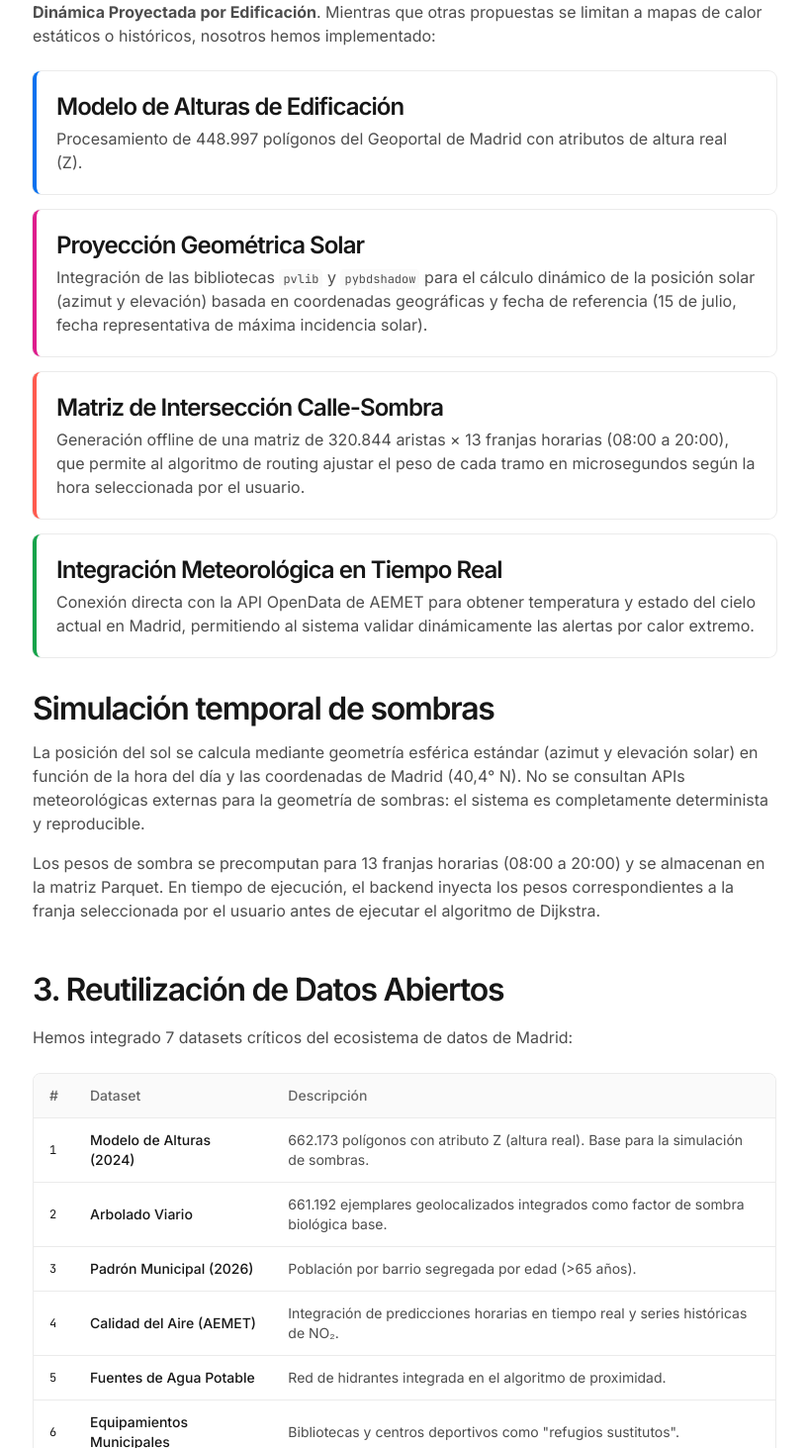
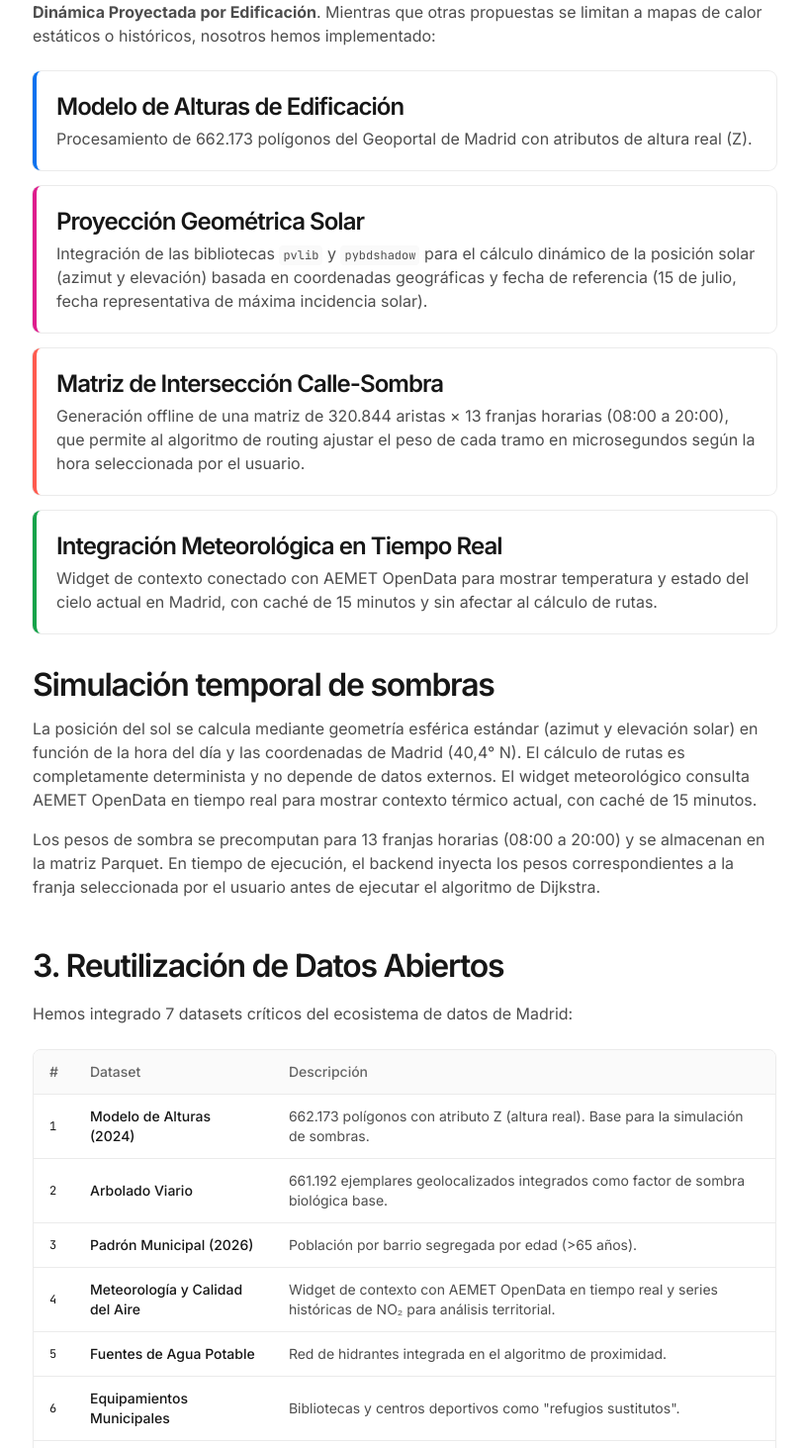
Before and after one commit to Huntsman1756/madrid-refugio-public, a Next.js app in the folder frontend/: page /metodologia in a window 1280 px wide. Shown: the part 707-2170 px from the top of the page at 99% size, without its empty margins (231-1048 px from the left). Built offline with nearby package versions, Linux system fonts and the light colour scheme.

Commit message:
docs: sync methodology and demo coverage

```diff
--- a/frontend/src/app/metodologia/page.tsx
+++ b/frontend/src/app/metodologia/page.tsx
@@ -42,7 +42,7 @@ export default function MetodologiaPage() {
           <div className="space-y-4">
             <Card level={1} className="p-5 border-l-4 border-l-[#0a72ef]">
               <h4 className="font-semibold text-[var(--ds-black)] text-sm mb-1">Modelo de Alturas de Edificación</h4>
-              <p className="text-sm text-[var(--ds-gray-600)]">Procesamiento de 448.997 polígonos del Geoportal de Madrid con atributos de altura real (Z).</p>
+              <p className="text-sm text-[var(--ds-gray-600)]">Procesamiento de 662.173 polígonos del Geoportal de Madrid con atributos de altura real (Z).</p>
             </Card>
             <Card level={1} className="p-5 border-l-4 border-l-[#de1d8d]">
               <h4 className="font-semibold text-[var(--ds-black)] text-sm mb-1">Proyección Geométrica Solar</h4>
@@ -54,13 +54,13 @@ export default function MetodologiaPage() {
             </Card>
             <Card level={1} className="p-5 border-l-4 border-l-[#16a34a]">
               <h4 className="font-semibold text-[var(--ds-black)] text-sm mb-1">Integración Meteorológica en Tiempo Real</h4>
-              <p className="text-sm text-[var(--ds-gray-600)]">Conexión directa con la API OpenData de AEMET para obtener temperatura y estado del cielo actual en Madrid, permitiendo al sistema validar dinámicamente las alertas por calor extremo.</p>
+              <p className="text-sm text-[var(--ds-gray-600)]">Widget de contexto conectado con AEMET OpenData para mostrar temperatura y estado del cielo actual en Madrid, con caché de 15 minutos y sin afectar al cálculo de rutas.</p>
             </Card>
           </div>
           <div className="mt-8">
             <h3 className="text-lg font-semibold text-[var(--ds-black)] mb-3">Simulación temporal de sombras</h3>
             <p className="text-[var(--ds-gray-600)] mb-4">
-              La posición del sol se calcula mediante geometría esférica estándar (azimut y elevación solar) en función de la hora del día y las coordenadas de Madrid (40,4° N). No se consultan APIs meteorológicas externas para la geometría de sombras: el sistema es completamente determinista y reproducible.
+              La posición del sol se calcula mediante geometría esférica estándar (azimut y elevación solar) en función de la hora del día y las coordenadas de Madrid (40,4° N). El cálculo de rutas es completamente determinista y no depende de datos externos. El widget meteorológico consulta AEMET OpenData en tiempo real para mostrar contexto térmico actual, con caché de 15 minutos.
             </p>
             <p className="text-[var(--ds-gray-600)]">
               Los pesos de sombra se precomputan para 13 franjas horarias (08:00 a 20:00) y se almacenan en la matriz Parquet. En tiempo de ejecución, el backend inyecta los pesos correspondientes a la franja seleccionada por el usuario antes de ejecutar el algoritmo de Dijkstra.
@@ -85,7 +85,7 @@ export default function MetodologiaPage() {
                 <tr><td className="px-4 py-3 font-mono text-xs">1</td><td className="px-4 py-3 font-medium">Modelo de Alturas (2024)</td><td className="px-4 py-3 text-[var(--ds-gray-600)]">662.173 polígonos con atributo Z (altura real). Base para la simulación de sombras.</td></tr>
                 <tr><td className="px-4 py-3 font-mono text-xs">2</td><td className="px-4 py-3 font-medium">Arbolado Viario</td><td className="px-4 py-3 text-[var(--ds-gray-600)]">661.192 ejemplares geolocalizados integrados como factor de sombra biológica base.</td></tr>
                 <tr><td className="px-4 py-3 font-mono text-xs">3</td><td className="px-4 py-3 font-medium">Padrón Municipal (2026)</td><td className="px-4 py-3 text-[var(--ds-gray-600)]">Población por barrio segregada por edad (&gt;65 años).</td></tr>
-                <tr><td className="px-4 py-3 font-mono text-xs">4</td><td className="px-4 py-3 font-medium">Calidad del Aire (AEMET)</td><td className="px-4 py-3 text-[var(--ds-gray-600)]">Integración de predicciones horarias en tiempo real y series históricas de NO₂.</td></tr>
+                <tr><td className="px-4 py-3 font-mono text-xs">4</td><td className="px-4 py-3 font-medium">Meteorología y Calidad del Aire</td><td className="px-4 py-3 text-[var(--ds-gray-600)]">Widget de contexto con AEMET OpenData en tiempo real y series históricas de NO₂ para análisis territorial.</td></tr>
                 <tr><td className="px-4 py-3 font-mono text-xs">5</td><td className="px-4 py-3 font-medium">Fuentes de Agua Potable</td><td className="px-4 py-3 text-[var(--ds-gray-600)]">Red de hidrantes integrada en el algoritmo de proximidad.</td></tr>
                 <tr><td className="px-4 py-3 font-mono text-xs">6</td><td className="px-4 py-3 font-medium">Equipamientos Municipales</td><td className="px-4 py-3 text-[var(--ds-gray-600)]">Bibliotecas y centros deportivos como &quot;refugios sustitutos&quot;.</td></tr>
                 <tr><td className="px-4 py-3 font-mono text-xs">7</td><td className="px-4 py-3 font-medium">Límites Administrativos</td><td className="px-4 py-3 text-[var(--ds-gray-600)]">Geometría oficial de barrios y distritos.</td></tr>
--- a/frontend/src/components/RoutingSection.tsx
+++ b/frontend/src/components/RoutingSection.tsx
@@ -138,10 +138,10 @@ ${gpxPoints}
     <div className="mb-24">
       <div className="mb-8 border-b border-[var(--ds-gray-100)] pb-6">
         <h2 className="sub-heading-large text-[var(--ds-black)]">Navegador de Rutas Climáticas</h2>
-        <p className="text-[var(--ds-gray-600)] mt-2">Planifica tu trayecto priorizando la sombra y la proximidad a fuentes y refugios.</p>
+        <p className="text-[var(--ds-gray-600)] mt-2">Planifica tu trayecto priorizando la sombra y la proximidad a fuentes y refugios climáticos.</p>
         <div className="mt-3 inline-flex items-center gap-2 px-3 py-1.5 rounded-md bg-[#fffbeb] border border-[#fde68a] text-xs text-[#92400e]">
           <span>⚡</span>
-          <span><strong>Demo:</strong> Grafo de sombras activo en corredor <strong>Tetuán, Chamberí, Fuencarral, Moncloa-Aravaca, Centro, Arganzuela, Retiro, Salamanca, Carabanchel, Usera, Latina y Puente de Vallecas</strong>. Origen y destino deben estar en esa zona.</span>
+          <span><strong>Demo:</strong> Grafo de sombras activo en corredor <strong>Tetuán, Chamberí, Fuencarral, Moncloa-Aravaca, Centro, Arganzuela, Retiro, Salamanca, Carabanchel, Usera, Latina, Puente de Vallecas y Villaverde</strong>. Origen y destino deben estar en esa zona.</span>
         </div>
       </div>
 
```
Also changed, not shown: 2 other files (tests, documents, lock files or other folders).
